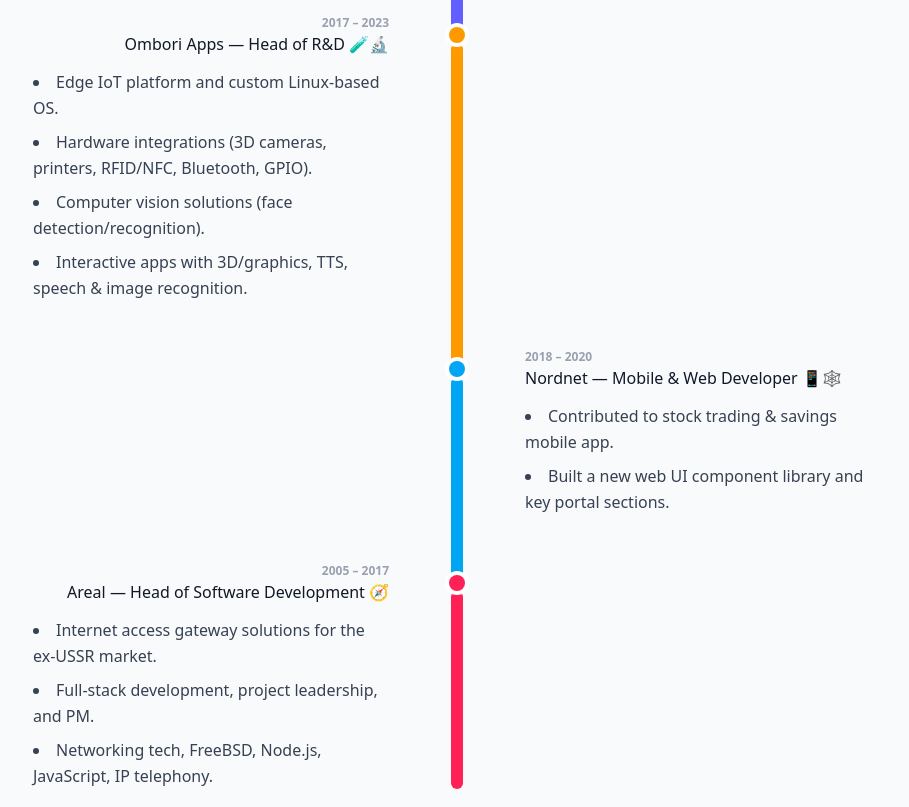
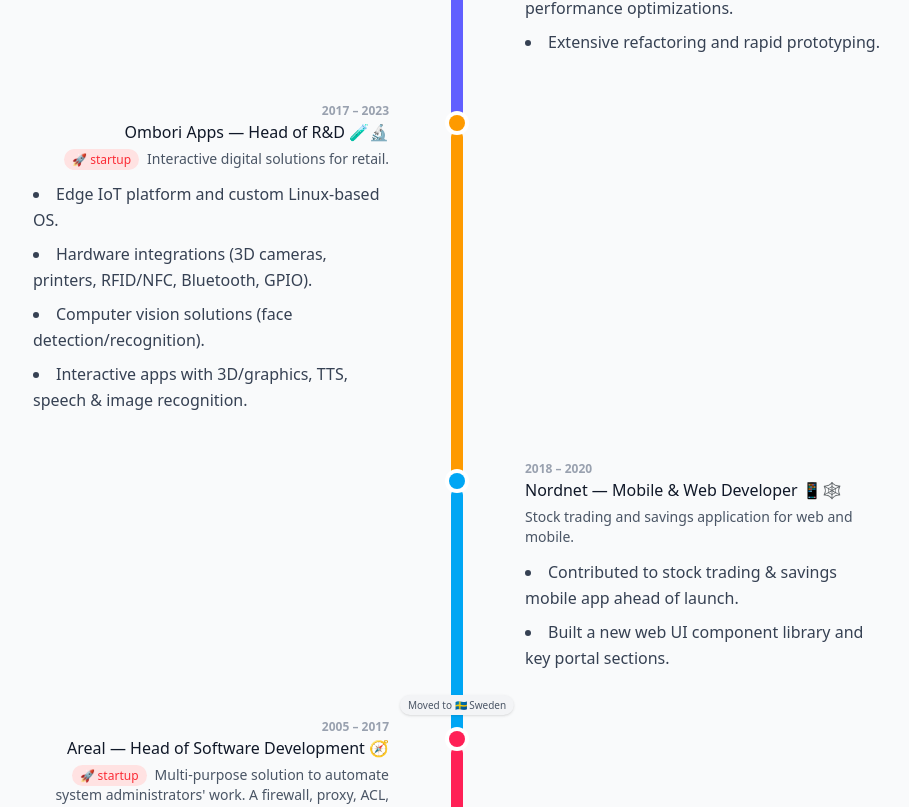
Before and after one commit to kvasdopil/me, a React (Vite) app: page / in a window 1280 px wide. Shown: the part 1684-2491 px from the top of the page, without its empty margins (183-1092 px from the left). Built offline with nearby package versions, Linux system fonts and the light colour scheme.

Commit message:
Update CV with enhanced description for current role and refactor App component to utilize a timeline layout for job experiences, improving organization and visual appeal.

```diff
--- a/src/App.tsx
+++ b/src/App.tsx
@@ -1,7 +1,220 @@
 import { FaEnvelope, FaGithub, FaMapMarkerAlt, FaPhone } from "react-icons/fa";
+
+type TimelineSide = "left" | "right";
+
+type TimelineItemData = {
+  side: TimelineSide;
+  colorClass: string; // Tailwind color class like "bg-emerald-500"
+  period: string;
+  title: string;
+  description?: string;
+  startup?: boolean;
+  bullets: string[];
+  isLast?: boolean;
+  badgeAboveDot?: string;
+};
+
+function StartupBadge() {
+  return (
+    <span className="mr-2 rounded-full px-2 bg-red-100 py-0.5 text-xs font-medium text-red-500 align-middle">
+      🚀&nbsp;startup
+    </span>
+  );
+}
+
+function TimelineItem({ item, addTopMargin }: { item: TimelineItemData; addTopMargin?: boolean }) {
+  const containerBase = "relative md:grid md:grid-cols-2 md:gap-10";
+  const containerClass = addTopMargin ? `${containerBase} mt-12` : containerBase;
+  const lineBottomClass = item.isLast ? "-bottom-0" : "-bottom-18";
+  const dotClass = item.colorClass;
+  const lineClass = item.colorClass;
+
+  const contentLeft = (
+    <div className="md:col-span-1 md:pr-12 text-right">
+      <div className="text-xs font-semibold text-gray-400">{item.period}</div>
+      <div className="font-medium">{item.title}</div>
+      {item.description ? (
+        <div className="mt-1 text-sm text-gray-600">
+          {item.startup ? <StartupBadge /> : null}
+          {item.description}
+        </div>
+      ) : null}
+      <ul className="mt-3 inline-block text-left list-inside list-disc text-gray-700">
+        {item.bullets.map((b, i) => (
+          <li key={i}>{b}</li>
+        ))}
+      </ul>
+    </div>
+  );
+
+  const contentRight = (
+    <div className="md:col-start-2 md:pl-12">
+      <div className="text-xs font-semibold text-gray-400">{item.period}</div>
+      <div className="font-medium">{item.title}</div>
+      {item.description ? (
+        <div className="mt-1 text-sm text-gray-600">
+          {item.startup ? <StartupBadge /> : null}
+          {item.description}
+        </div>
+      ) : null}
+      <ul className="mt-3 list-inside list-disc text-gray-700">
+        {item.bullets.map((b, i) => (
+          <li key={i}>{b}</li>
+        ))}
+      </ul>
+    </div>
+  );
+
+  return (
+    <div className={containerClass}>
+      <span
+        className={`absolute left-1/2 -translate-x-1/2 top-7 ${lineBottomClass} w-2 md:w-3 rounded-full ${lineClass} z-10`}
+      />
+      {item.side === "left" ? contentLeft : contentRight}
+      {item.badgeAboveDot ? (
+        <span className="absolute left-1/2 -translate-x-1/2 top-2 -translate-y-8 rounded-full bg-gray-100 px-2 py-0.5 text-[10px] font-medium text-gray-600 z-30 shadow-sm">
+          {item.badgeAboveDot}
+        </span>
+      ) : null}
+      <span
+        className={`absolute left-1/2 top-3 -translate-x-1/2 h-4 w-4 rounded-full ${dotClass} ring-4 ring-white z-20`}
+      />
+    </div>
+  );
+}
 
 function App() {
   const base = import.meta.env.BASE_URL;
+  const roles: string[] = [
+    "Full Stack",
+    "Mobile",
+    "IoT",
+    "Embedded Linux Developer",
+    "AI fanboy",
+    "🤖🛰️📱💻",
+  ];
+
+  const skills: { label: string; value: string }[] = [
+    {
+      label: "🎨 Frontend & Mobile:",
+      value:
+        "Typescript, React, React Native, Expo, Next.js, Vite, Redux, React Query, React Navigation, Jest, Playwright, Storybook, Yjs CRDT, Tailwind, styled components, Websockets",
+    },
+    {
+      label: "🧰 Backend:",
+      value:
+        "Node.js, Python, FastAPI, Go, Express.js, MongoDB, Redis, MySQL, PostgreSQL, OAuth, gRPC, Protobuf, Websockets, RabbitMQ, JWT",
+    },
+    {
+      label: "🔌 IoT & Embedded:",
+      value:
+        "Embedded Linux, Yocto, Azure IoT Edge, Ubuntu Core, ARM, RPI, Rockchip, NXP, U-boot, OTA, Chromium, Electron, Linux kernel, MDNS, UART, GPIO, SPI, MQTT, NPU, Bluetooth, CAN, Modbus, ROS2, ESP32, C++, C",
+    },
+    {
+      label: "🧪 AI & Data:",
+      value:
+        "Python, OpenCV, Numpy, Pillow, Tensorflow, Jupyter, Pyodide, AI-sdk, Cursor/Claude code, MCP development, context engineering, spec-based development, LangChain",
+    },
+    { label: "🗺️ Geospatial:", value: "OSM, MapboxGL, Maplibre, Here" },
+    {
+      label: "🎮 Graphics & XR:",
+      value: "Three.js, Drei, WebGL, GLSL, OpenXR, Oculus SDK, Unity, Blender, AR/VR, C#",
+    },
+    {
+      label: "☁️ DevOps & Cloud:",
+      value: "Docker, Terraform, Helm, K8S, Azure, AWS, GCP, Serverless, GitHub Actions, Grafana",
+    },
+    { label: "🌐 Networking:", value: "Linux, FreeBSD, VPN, Ip-telephony, IPv6" },
+    { label: "🧩 Other:", value: "Design systems, 3D graphics & modeling" },
+  ];
+
+  const timeline: TimelineItemData[] = [
+    {
+      side: "left",
+      colorClass: "bg-emerald-500",
+      period: "2025 – current",
+      title: "Instabee — Full Stack Developer 📦🐝",
+      description: "Parcel delivery to lockers. Best and biggest in Nordics.",
+      bullets: [
+        "Built and maintained internal tools for device fleet monitoring and management.",
+        "Developed and optimized backend APIs supporting core business services.",
+        "Expanded and optimized geospatial services ahead of launch in a new market.",
+        "Prototyped hardware and software for next‑gen parcel locker platform.",
+        "Researched and developed AI-powered analytics tools for operational insights.",
+        "Advocated AI-assisted development practices company-wide.",
+        "Self‑proclaimed AI‑ambassador and MVP fanboy.",
+      ],
+    },
+    {
+      side: "right",
+      colorClass: "bg-indigo-500",
+      period: "2023 – 2025",
+      title: "NextML — Full Stack Developer 🧠📈",
+      description:
+        "A solution to automate inspection of railroad track and wire using computer vision and machine-learning.",
+      startup: true,
+      bullets: [
+        "UI for AI-based track damage detection product.",
+        "Web maps (Leaflet/Mapbox), WebGL, performance optimizations.",
+        "Extensive refactoring and rapid prototyping.",
+      ],
+    },
+    {
+      side: "left",
+      colorClass: "bg-amber-500",
+      period: "2017 – 2023",
+      title: "Ombori Apps — Head of R&D 🧪🔬",
+      description: "Interactive digital solutions for retail.",
+      startup: true,
+      bullets: [
+        "Edge IoT platform and custom Linux-based OS.",
+        "Hardware integrations (3D cameras, printers, RFID/NFC, Bluetooth, GPIO).",
+        "Computer vision solutions (face detection/recognition).",
+        "Interactive apps with 3D/graphics, TTS, speech & image recognition.",
+      ],
+    },
+    {
+      side: "right",
+      colorClass: "bg-sky-500",
+      period: "2018 – 2020",
+      title: "Nordnet — Mobile & Web Developer 📱🕸️",
+      description: "Stock trading and savings application for web and mobile.",
+      bullets: [
+        "Contributed to stock trading & savings mobile app ahead of launch.",
+        "Built a new web UI component library and key portal sections.",
+      ],
+    },
+    {
+      side: "left",
+      colorClass: "bg-rose-500",
+      period: "2005 – 2017",
+      title: "Areal — Head of Software Development 🧭",
+      description:
+        "Multi-purpose solution to automate system administrators' work. A firewall, proxy, ACL, mail server, telephony, VPN, in a nice all-in-one package with a simple UI.",
+      startup: true,
+      badgeAboveDot: "Moved to 🇸🇪 Sweden",
+      bullets: [
+        "Internet access gateway solutions for the ex‑USSR market.",
+        "Full‑stack development, project leadership, and PM.",
+        "Networking tech, FreeBSD, Node.js, JavaScript, IP telephony.",
+      ],
+      isLast: true,
+    },
+  ];
+
+  const languages: { emoji: string; label: string; level: string }[] = [
+    { emoji: "🇬🇧", label: "English", level: "fluent" },
+    { emoji: "🇸🇪", label: "Swedish", level: "basic" },
+  ];
+
+  const hobbies: { label: string; emoji: string }[] = [
+    { label: "DIY", emoji: "🛠️" },
+    { label: "3D Printing", emoji: "🧱" },
+    { label: "XR", emoji: "🥽" },
+    { label: "Robotics", emoji: "🤖" },
+    { label: "Gamedev", emoji: "🎮" },
+    { label: "Music", emoji: "🎵" },
+  ];
   return (
     <div className="min-h-screen bg-gray-50 text-gray-900">
       <main className="mx-auto max-w-4xl px-6 py-10 md:py-12">
@@ -13,15 +226,12 @@
               className="h-48 w-48 rounded-full object-cover shadow-md"
             />
             <div className="flex-1">
-              <h1 className="text-3xl font-semibold tracking-tight">Alexey Guskov 🚀</h1>
+              <h1 className="text-3xl font-semibold tracking-tight">Alexey Guskov 🦸‍♂️</h1>
               <div className="mt-2 text-base text-gray-700">
                 <ul className="flex flex-wrap gap-3 text-sm">
-                  <li>Full Stack</li>
-                  <li>Mobile</li>
-                  <li>IoT</li>
-                  <li>Embedded Linux Developer</li>
-                  <li>AI fanboy</li>
-                  <li>🤖🛰️📱💻</li>
+                  {roles.map((r) => (
+                    <li key={r}>{r}</li>
+                  ))}
                 </ul>
               </div>
               <p className="mt-2 text-base text-gray-700">
@@ -73,44 +283,11 @@
         <section className="mt-8">
           <h2 className="text-xl font-semibold tracking-tight">🛠️ Skills</h2>
           <div className="mt-5 space-y-3.5 text-[15px] text-gray-700">
-            <div>
-              <span className="font-medium">🎨 Frontend & Mobile:</span> Typescript, React, React
-              Native, Expo, Next.js, Vite, Redux, React Query, React Navigation, Jest, Playwright,
-              Storybook, Yjs CRDT, Tailwind, styled components, Websockets
-            </div>
-            <div>
-              <span className="font-medium">🧰 Backend:</span> Node.js, Python, FastAPI, Go,
-              Express.js, MongoDB, Redis, MySQL, PostgreSQL, OAuth, gRPC, Protobuf, Websockets,
-              RabbitMQ, JWT
-            </div>
-            <div>
-              <span className="font-medium">🔌 IoT & Embedded:</span> Embedded Linux, Yocto, Azure
-              IoT Edge, Ubuntu Core, ARM, RPI, Rockchip, NXP, U-boot, OTA, Chromium, Electron, Linux
-              kernel, MDNS, UART, GPIO, SPI, MQTT, NPU, Bluetooth, CAN, Modbus, ROS2, ESP32, C++, C
-            </div>
-            <div>
-              <span className="font-medium">🧪 AI & Data:</span> Python, OpenCV, Numpy, Pillow,
-              Tensorflow, Jupyter, Pyodide, AI-sdk, Cursor/Claude code, MCP development, context
-              engineering, spec-based development, LangChain
-            </div>
-            <div>
-              <span className="font-medium">🗺️ Geospatial:</span> OSM, MapboxGL, Maplibre, Here
-            </div>
-            <div>
-              <span className="font-medium">🎮 Graphics & XR:</span> Three.js, Drei, WebGL, GLSL,
-              OpenXR, Oculus SDK, Unity, Blender, AR/VR, C#
-            </div>
-            <div>
-              <span className="font-medium">☁️ DevOps & Cloud:</span> Docker, Terraform, Helm, K8S,
-              Azure, AWS, GCP, Serverless, GitHub Actions, Grafana
-            </div>
-            <div>
-              <span className="font-medium">🌐 Networking:</span> Linux, FreeBSD, VPN, Ip-telephony,
-              IPv6
-            </div>
-            <div>
-              <span className="font-medium">🧩 Other:</span> Design systems, 3D graphics & modeling
-            </div>
+            {skills.map((s) => (
+              <div key={s.label}>
+                <span className="font-medium">{s.label}</span> {s.value}
+              </div>
+            ))}
           </div>
         </section>
 
@@ -119,91 +296,9 @@
           <h2 className="text-xl font-semibold tracking-tight">🖖 My journey</h2>
           <div className="relative mt-7">
             <div className="pointer-events-none absolute inset-y-0 left-1/2 -translate-x-1/2 w-2 md:w-3 z-0" />
-
-            {/* Instabee (Left) */}
-            <div className="relative md:grid md:grid-cols-2 md:gap-10">
-              <span className="absolute left-1/2 -translate-x-1/2 top-7 -bottom-18 w-2 md:w-3 rounded-full bg-emerald-500 z-10" />
-              <div className="md:col-span-1 md:pr-12 text-right">
-                <div className="text-xs font-semibold text-gray-400">2025 – current</div>
-                <div className="font-medium">Instabee — Full Stack Developer 📦🐝</div>
-                <ul className="mt-3 inline-block text-left list-inside list-disc text-gray-700">
-                  <li>
-                    Built and maintained internal tools for device fleet monitoring and management.
-                  </li>
-                  <li>Developed and optimized backend APIs supporting core business services.</li>
-                  <li>
-                    Expanded and optimized geospatial services ahead of launch in a new market.
-                  </li>
-                  <li>Prototyped hardware and software for next‑gen parcel locker platform.</li>
-                  <li>
-                    Researched and developed AI-powered analytics tools for operational insights.
-                  </li>
-                  <li>Advocated AI-assisted development practices company-wide.</li>
-                  <li>Self‑proclaimed AI‑ambassador and MVP fanboy.</li>
-                </ul>
-              </div>
-              <span className="absolute left-1/2 top-3 -translate-x-1/2 h-4 w-4 rounded-full bg-emerald-500 ring-4 ring-white z-20" />
-            </div>
-
-            {/* NextML (Right) */}
-            <div className="relative mt-12 md:grid md:grid-cols-2 md:gap-10">
-              <span className="absolute left-1/2 -translate-x-1/2 top-7 -bottom-18 w-2 md:w-3 rounded-full bg-indigo-500 z-10" />
-              <span className="absolute left-1/2 top-3 -translate-x-1/2 h-4 w-4 rounded-full bg-indigo-500 ring-4 ring-white z-20" />
-              <div className="md:col-start-2 md:pl-12">
-                <div className="text-xs font-semibold text-gray-400">2023 – 2025</div>
-                <div className="font-medium">NextML — Full Stack Developer 🧠📈</div>
-                <ul className="mt-3 list-inside list-disc text-gray-700">
-                  <li>UI for AI-based track damage detection product.</li>
-                  <li>Web maps (Leaflet/Mapbox), WebGL, performance optimizations.</li>
-                  <li>Extensive refactoring and rapid prototyping.</li>
-                </ul>
-              </div>
-            </div>
-
-            {/* Ombori (Left) */}
-            <div className="relative mt-12 md:grid md:grid-cols-2 md:gap-10">
-              <span className="absolute left-1/2 -translate-x-1/2 top-7 -bottom-18 w-2 md:w-3 rounded-full bg-amber-500 z-10" />
-              <div className="md:col-span-1 md:pr-12 text-right">
-                <div className="text-xs font-semibold text-gray-400">2017 – 2023</div>
-                <div className="font-medium">Ombori Apps — Head of R&D 🧪🔬</div>
-                <ul className="mt-3 inline-block text-left list-inside list-disc text-gray-700">
-                  <li>Edge IoT platform and custom Linux-based OS.</li>
-                  <li>Hardware integrations (3D cameras, printers, RFID/NFC, Bluetooth, GPIO).</li>
-                  <li>Computer vision solutions (face detection/recognition).</li>
-                  <li>Interactive apps with 3D/graphics, TTS, speech & image recognition.</li>
-                </ul>
-              </div>
-              <span className="absolute left-1/2 top-3 -translate-x-1/2 h-4 w-4 rounded-full bg-amber-500 ring-4 ring-white z-20" />
-            </div>
-
-            {/* Nordnet (Right) */}
-            <div className="relative mt-12 md:grid md:grid-cols-2 md:gap-10">
-              <span className="absolute left-1/2 -translate-x-1/2 top-7 -bottom-18 w-2 md:w-3 rounded-full bg-sky-500 z-10" />
-              <span className="absolute left-1/2 top-3 -translate-x-1/2 h-4 w-4 rounded-full bg-sky-500 ring-4 ring-white z-20" />
-              <div className="md:col-start-2 md:pl-12">
-                <div className="text-xs font-semibold text-gray-400">2018 – 2020</div>
-                <div className="font-medium">Nordnet — Mobile & Web Developer 📱🕸️</div>
-                <ul className="mt-3 list-inside list-disc text-gray-700">
-                  <li>Contributed to stock trading & savings mobile app.</li>
-                  <li>Built a new web UI component library and key portal sections.</li>
-                </ul>
-              </div>
-            </div>
-
-            {/* Areal (Left) */}
-            <div className="relative mt-12 md:grid md:grid-cols-2 md:gap-10">
-              <span className="absolute left-1/2 -translate-x-1/2 top-7 -bottom-0 w-2 md:w-3 rounded-full bg-rose-500 z-10" />
-              <div className="md:col-span-1 md:pr-12 text-right">
-                <div className="text-xs font-semibold text-gray-400">2005 – 2017</div>
-                <div className="font-medium">Areal — Head of Software Development 🧭</div>
-                <ul className="mt-3 inline-block text-left list-inside list-disc text-gray-700">
-                  <li>Internet access gateway solutions for the ex‑USSR market.</li>
-                  <li>Full‑stack development, project leadership, and PM.</li>
-                  <li>Networking tech, FreeBSD, Node.js, JavaScript, IP telephony.</li>
-                </ul>
-              </div>
-              <span className="absolute left-1/2 top-3 -translate-x-1/2 h-4 w-4 rounded-full bg-rose-500 ring-4 ring-white z-20" />
-            </div>
+            {timeline.map((t, idx) => (
+              <TimelineItem key={t.title} item={t} addTopMargin={idx !== 0} />
+            ))}
           </div>
         </section>
 
@@ -217,57 +312,28 @@
           <div>
             <h2 className="text-xl font-semibold tracking-tight">🗣️ Languages</h2>
             <ul className="mt-3 text-base text-gray-700 list-none">
-              <li>
-                <span role="img" aria-label="UK flag" className="inline-block mr-1">
-                  🇬🇧
-                </span>
-                English — fluent
-              </li>
-              <li>
-                <span role="img" aria-label="Sweden flag" className="inline-block mr-1">
-                  🇸🇪
-                </span>
-                Swedish — basic
-              </li>
+              {languages.map((lng) => (
+                <li key={lng.label}>
+                  <span role="img" aria-label={`${lng.label} flag`} className="inline-block mr-1">
+                    {lng.emoji}
+                  </span>
+                  {lng.label} — {lng.level}
+                </li>
+              ))}
             </ul>
             <h2 className="mt-7 text-xl font-semibold tracking-tight">🎯 Hobbies</h2>
             <div className="mt-3 flex flex-wrap gap-2 text-base text-gray-700">
-              <span className="inline-flex items-center rounded-full bg-gray-100 px-3 py-1 font-medium shadow-sm">
-                DIY{" "}
-                <span role="img" aria-label="tools" className="ml-1">
-                  🛠️
+              {hobbies.map((h) => (
+                <span
+                  key={h.label}
+                  className="inline-flex items-center rounded-full bg-gray-100 px-3 py-1 font-medium shadow-sm"
+                >
+                  {h.label}{" "}
+                  <span role="img" aria-label={h.label} className="ml-1">
+                    {h.emoji}
+                  </span>
                 </span>
-              </span>
-              <span className="inline-flex items-center rounded-full bg-gray-100 px-3 py-1 font-medium shadow-sm">
-                3D Printing{" "}
-                <span role="img" aria-label="bricks" className="ml-1">
-                  🧱
-                </span>
-              </span>
-              <span className="inline-flex items-center rounded-full bg-gray-100 px-3 py-1 font-medium shadow-sm">
-                XR{" "}
-                <span role="img" aria-label="VR goggles" className="ml-1">
-                  🥽
-                </span>
-              </span>
-              <span className="inline-flex items-center rounded-full bg-gray-100 px-3 py-1 font-medium shadow-sm">
-                Robotics{" "}
-                <span role="img" aria-label="robot" className="ml-1">
-                  🤖
-                </span>
-              </span>
-              <span className="inline-flex items-center rounded-full bg-gray-100 px-3 py-1 font-medium shadow-sm">
-                Gamedev{" "}
-                <span role="img" aria-label="game controller" className="ml-1">
-                  🎮
-                </span>
-              </span>
-              <span className="inline-flex items-center rounded-full bg-gray-100 px-3 py-1 font-medium shadow-sm">
-                Music{" "}
-                <span role="img" aria-label="musical note" className="ml-1">
-                  🎵
-                </span>
-              </span>
+              ))}
             </div>
           </div>
         </section>
```
Also changed, not shown: 1 other file (tests, documents, lock files or other folders).
